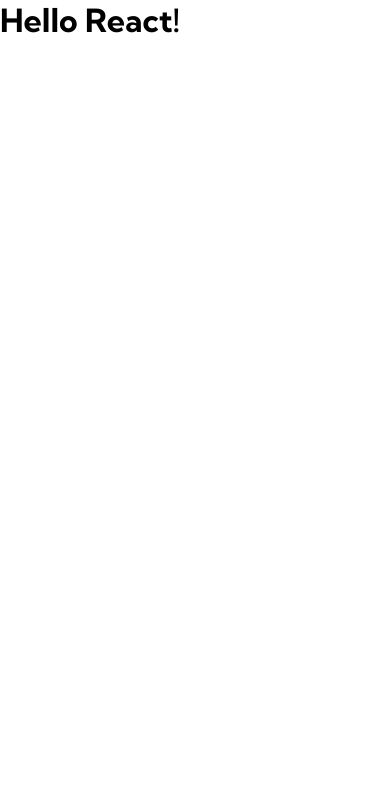
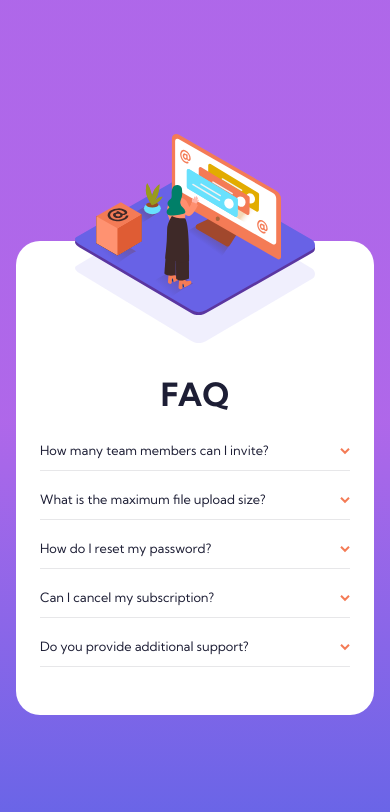
Before and after one commit to GabeGar/faq-accordion-component, a React (Vite) app: page / in a window 390 px wide. Shown: the top 812 px of the page. Built offline with nearby package versions, Linux system fonts and the light colour scheme.

Commit message:
implemented mobile design

```diff
--- a/src/App.jsx
+++ b/src/App.jsx
@@ -1,5 +1,45 @@
+import { useState } from "react";
+
+import mobileWoman from "./assets/images/illustration-woman-online-mobile.svg";
+import mobileShadow from "./assets/images/bg-pattern-mobile.svg";
+
+import Page from "./components/Page";
+import FAQSection from "./components/FAQSection";
+
+import data from "./json/faq.json";
+
 const App = () => {
-    return <h1>Hello React!</h1>;
+    const [currentAnswerId, setCurrentAnswerID] = useState(null);
+    const { faq } = data;
+
+    return (
+        <Page>
+            <main className="card">
+                <section className="illustration">
+                    <img
+                        src={mobileWoman}
+                        alt="Woman managing her emails on a large screen"
+                    />
+                    <img src={mobileShadow} alt="" />
+                </section>
+                <section className="faq">
+                    <h1>FAQ</h1>
+                    {faq.map((infoObj) => {
+                        return (
+                            <FAQSection
+                                key={infoObj.id}
+                                id={infoObj.id}
+                                question={infoObj.q}
+                                answer={infoObj.a}
+                                currentAnswerID={currentAnswerId}
+                                setCurrentAnswerID={setCurrentAnswerID}
+                            />
+                        );
+                    })}
+                </section>
+            </main>
+        </Page>
+    );
 };
 
 export default App;
--- /dev/null
+++ b/src/components/FAQSection.jsx
@@ -0,0 +1,35 @@
+import arrow from "../assets/images/icon-arrow-down.svg";
+
+const FAQSection = ({
+    id,
+    question,
+    answer,
+    currentAnswerID,
+    setCurrentAnswerID,
+}) => {
+    const isCurrent = currentAnswerID === id;
+
+    const questionClasses = `question ${(isCurrent && "bold") || ""}`;
+    const answerClasses = `answer ${(isCurrent && "show") || ""}`;
+    const arrowClasses = `arrow ${(isCurrent && "flip") || ""}`;
+
+    const handleShowAnswer = () => {
+        isCurrent ? setCurrentAnswerID(null) : setCurrentAnswerID(id);
+    };
+
+    return (
+        <section className="QnA" onClick={handleShowAnswer}>
+            <div className="q-flex">
+                <span className={questionClasses} onClick={handleShowAnswer}>
+                    {question}
+                </span>
+                <span className={arrowClasses} onClick={handleShowAnswer}>
+                    <img src={arrow} alt="arrow" />
+                </span>
+            </div>
+            <p className={answerClasses}>{answer}</p>
+        </section>
+    );
+};
+
+export default FAQSection;
--- /dev/null
+++ b/src/components/Page.jsx
@@ -0,0 +1,5 @@
+const Page = ({ children }) => {
+    return <div className="page">{children}</div>;
+};
+
+export default Page;
--- a/src/index.css
+++ b/src/index.css
@@ -17,6 +17,10 @@
     --neutral-light-grayish-blue: hsl(240, 5%, 91%);
 
     /* *General Styles */
+    --font-wght-med: 400;
+    --font-wght-large: 700;
+    --divider: 1px solid var(--neutral-light-grayish-blue);
+
     font-family: Kumbh Sans, system-ui, -apple-system, BlinkMacSystemFont, 'Segoe UI', Roboto, Oxygen, Ubuntu, Cantarell, 'Open Sans', 'Helvetica Neue', sans-serif;
 }
 
@@ -25,3 +29,99 @@
     padding: 0;
     box-sizing: border-box;
 }
+
+.page {
+    min-height: 100dvh;
+    display: flex;
+    flex-direction: column;
+    justify-content: center;
+    align-items: center;
+
+    padding: 7rem 1rem 0rem 1rem;
+    background-image: linear-gradient(0deg, var(--primary-soft-blue), var(--primary-soft-violet) 50%);
+}
+
+.card {
+    min-width: 100%;
+    display: flex;
+    flex-direction: column;
+    justify-content: center;
+    align-items: center;
+
+    border-radius: 1.5rem;
+    background-color: #fff;
+}
+
+.illustration {
+    transform: translateY(-50%);
+}
+
+.illustration>img:first-child {
+    position: relative;
+}
+
+.illustration>img:last-child {
+    margin-top: -5em;
+}
+
+.faq {
+    min-width: 100%;
+    margin-top: -5rem;
+
+    display: flex;
+    flex-direction: column;
+    gap: .5rem;
+    padding: 0rem 1.5rem;
+    font-size: .8rem;
+}
+
+.faq h1 {
+    color: var(--primary-very-dark-unsaturated-blue);
+    padding: 0 0 .5rem 0;
+    align-self: center;
+    font-size: 2rem;
+}
+
+.faq>.QnA:last-child {
+    border-bottom: var(--divider);
+    margin-bottom: 3rem;
+
+}
+
+.QnA {
+    border-bottom: var(--divider);
+    padding: .75rem 0;
+}
+
+
+.QnA .q-flex {
+    font-weight: var(--font-wght-med);
+    color: var(--primary-very-dark-unsaturated-blue);
+    display: flex;
+    justify-content: space-between;
+    gap: 1.25rem;
+}
+
+.question.bold {
+    font-weight: 700;
+}
+
+.answer {
+    font-weight: var(--font-wght-med);
+    color: var(--neutral-dark-grayish-blue);
+    padding-top: 0.5rem;
+    opacity: 0;
+    display: none;
+    transition: display ease-in-out 2s;
+    line-height: 1.5;
+}
+
+.answer.show {
+    opacity: 1;
+    display: block;
+}
+
+.arrow.flip>img {
+    transform: rotate(-180deg);
+    transition: transform 225ms ease-in-out;
+}
--- a/src/json/faq.json
+++ b/src/json/faq.json
@@ -1,22 +1,27 @@
 {
     "faq": [
         {
+            "id": 1,
             "q": "How many team members can I invite?",
             "a": "You can invite up to 2 additional users on the Free plan. There is no limit on team members for the Premium plan."
         },
         {
+            "id": 2,
             "q": "What is the maximum file upload size?",
             "a": "No more than 2GB. All files in your account must fit your allotted storage space."
         },
         {
+            "id": 3,
             "q": "How do I reset my password?",
             "a": "Click “Forgot password” from the login page or “Change password” from your profile page. A reset link will be emailed to you."
         },
         {
+            "id": 4,
             "q": "Can I cancel my subscription?",
             "a": "Yes! Send us a message and we'll process your request no questions asked."
         },
         {
+            "id": 5,
             "q": "Do you provide additional support?",
             "a": "Chat and email support is available 24/7. Phone lines are open during normal business hours."
         }
```
Also changed, not shown: .eslintrc.cjs.
